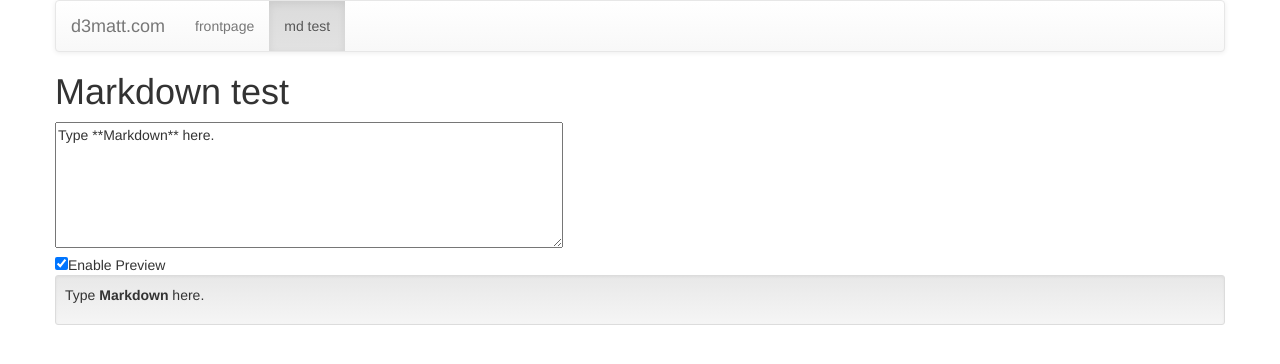
After one commit to d3matt/d3matt.com, a Django app: page /d3matt/md in a window 1280 px wide. The commit adds this page. Shown: the top 364 px of the page. Run offline with Django 3.2, Linux system fonts and the light colour scheme; some libraries are stand-ins or nearby versions.

Commit message:
add md_test and navbar

```diff
--- a/src/d3matt/d3matt/urls.py
+++ b/src/d3matt/d3matt/urls.py
@@ -10,5 +10,6 @@ urlpatterns = patterns('',
 
     url(r'^admin/', include(admin.site.urls)),
     url(r'^d3matt/rv', 'd3matt.views.request_viewer'),
+    url(r'^d3matt/md', 'd3matt.views.md_test'),
     url(r'^d3matt$', 'd3matt.views.front'),
 )
--- a/src/d3matt/d3matt/views.py
+++ b/src/d3matt/d3matt/views.py
@@ -2,6 +2,11 @@ import json
 
 from django.http import Http404, HttpResponse
 from django.shortcuts import render_to_response
+
+LINKS = [
+    ('frontpage', '/d3matt'),
+    ('md test', '/d3matt/md'),
+]
 
 def request_viewer(request):
     response = HttpResponse(content_type='text/plain; charset=utf-8')
@@ -9,4 +14,7 @@ def request_viewer(request):
     return response
 
 def front(request):
-    return render_to_response('frontpage.html', None)
+    return render_to_response('frontpage.html', {'LINKS': LINKS, 'PAGE': 'frontpage'})
+
+def md_test(request):
+    return render_to_response('md_test.html', {'LINKS': LINKS, 'PAGE': 'md test'})
--- a/templates/base.html
+++ b/templates/base.html
@@ -26,6 +26,25 @@
   <div class = "row">
   <div class = "span12">
 
+  <nav class="navbar navbar-default" role="navigation">
+    <div class="navbar-header">
+        <button type="button" class="navbar-toggle" data-toggle="collapse" data-target="#bs-example-navbar-collapse-1">
+          <span class="sr-only">Toggle navigation</span>
+          <span class="icon-bar"></span>
+          <span class="icon-bar"></span>
+          <span class="icon-bar"></span>
+        </button>
+        <a class="navbar-brand" href="/">d3matt.com</a>
+    </div>
+    <div class="collapse navbar-collapse" id="bs-example-navbar-collapse-1">
+      <ul class="nav navbar-nav">
+        {% for title,link in LINKS %}
+          <li {% if title == PAGE %}class="active"{% endif %}><a href="{{link}}">{{ title }}</a></li>
+        {% endfor %}
+      </ul>
+    </div>
+  </nav>
+
   {% block header %}
   <h1>
       {% block subtitle %}{% endblock %}
--- /dev/null
+++ b/templates/md_test.html
@@ -0,0 +1,31 @@
+{% extends "base.html" %}
+
+{% block title %}Markdown test{% endblock %}
+{% block subtitle %}Markdown test{% endblock %}
+
+{% block content %}
+    <textarea id="text-input" oninput="this.editor.update()"
+              rows="6" cols="60">Type **Markdown** here.</textarea> <br/>
+    <input type="checkbox" name="previewEn" id="previewEn" value="Bike"
+        checked="true" onchange="dge('text-input').editor.update()" >Enable Preview<br/>
+
+    <div id="preview" > </div>
+    <script>
+      function Editor(input, preview) {
+        this.update = function () {
+          if(dge("previewEn").checked) {
+            preview.innerHTML = '<div id="preview-inner" class="well well-sm"></div>';
+            dge("preview-inner").innerHTML = markdown.toHTML(input.value);
+          }
+          else {
+            preview.innerHTML = '';
+          }
+        };
+        input.editor = this;
+        this.update();
+      }
+      var dge = function (id) { return document.getElementById(id); };
+      new Editor(dge("text-input"), dge("preview"));
+    </script>
+
+{% endblock %}
```
